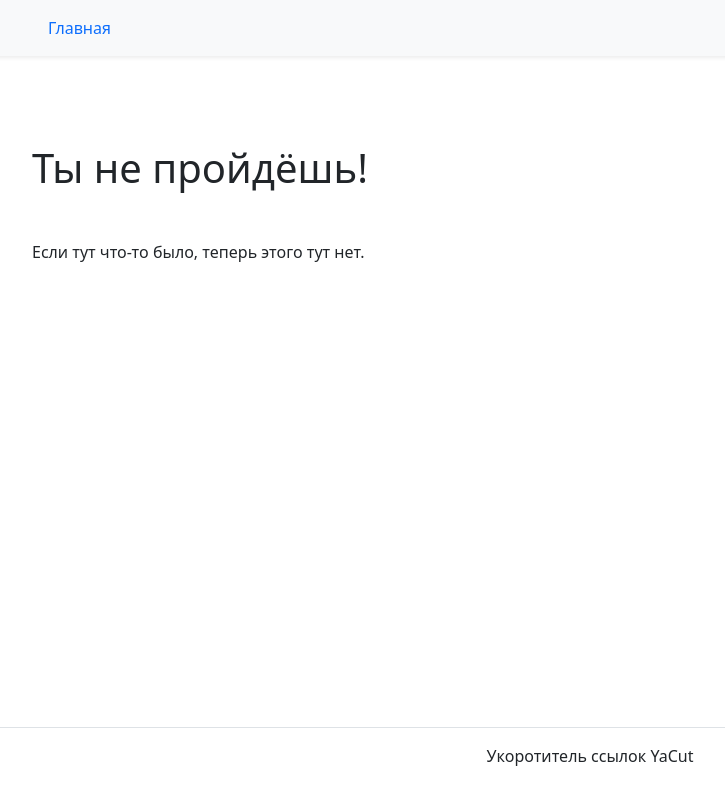
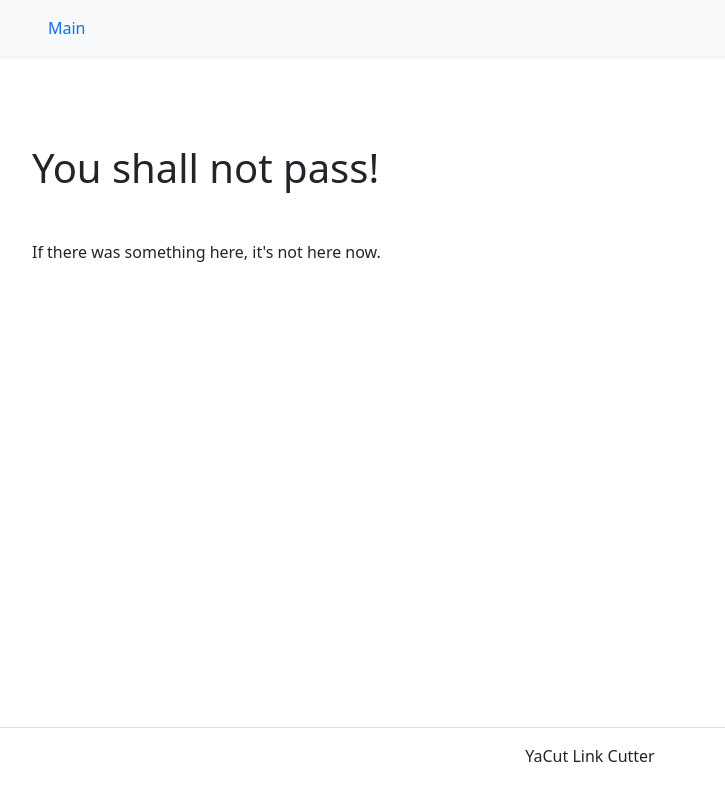
Before and after one commit to Zorik28/yacut, a Flask app: template yacut/templates/404.html in a window 1280 px wide. Shown: the whole page, without its empty margins (50-775 px from the left). Run offline with Flask 2, Linux system fonts and the light colour scheme; the template is opened without the code that fills it, so the values that code supplies are empty; some libraries are stand-ins or nearby versions.

Commit message:
translate in English

```diff
--- a/yacut/templates/404.html
+++ b/yacut/templates/404.html
@@ -1,12 +1,12 @@
 {% extends 'base.html' %}
-{% block title %}Page not found{% endblock title %}
+{% block title %}404 - Page not found{% endblock title %}
 {% block content %}
 <main>
     <section class="container my-5">
       <div class="row">
         <div class="col-12 col-lg-7 my-5">
-          <h1 class="mb-5">Ты не пройдёшь!</h1>
-          <p>Если тут что-то было, теперь этого тут нет.</p>
+          <h1 class="mb-5">You shall not pass!</h1>
+          <p>If there was something here, it's not here now.</p>
         </div>
       </div>
     </section>
--- a/yacut/templates/base.html
+++ b/yacut/templates/base.html
@@ -8,7 +8,7 @@
     <link rel="icon" type="image/png" sizes="32x32" href="{{ url_for('static', filename='img/fav/favicon-32x32.png') }}">
     <link rel="icon" type="image/png" sizes="16x16" href="{{ url_for('static', filename='img/fav/favicon-16x16.png') }}">
     <link rel="stylesheet" href="{{ url_for('static', filename='css/bootstrap.min.css') }}">
-    <title>{% block title %}YaCut - укоротитель ссылок{% endblock title %}</title>
+    <title>{% block title %}YaCut - link cutter{% endblock title %}</title>
   </head>
 
   <body>
--- a/yacut/templates/footer.html
+++ b/yacut/templates/footer.html
@@ -1,3 +1,3 @@
 <footer class="fixed-bottom border-top text-center py-3">
-    <p>Укоротитель ссылок YaCut</p>
+    <p>YaCut Link Cutter</p>
 </footer>
--- a/yacut/templates/header.html
+++ b/yacut/templates/header.html
@@ -9,7 +9,7 @@
         <ul class="nav nav-pills">
             <li class="nav-item">
             <a class="nav-link" href="{{ url_for('index_view') }}">
-                Главная
+                Main
             </a>
             </li>
         </ul>
--- a/yacut/templates/index.html
+++ b/yacut/templates/index.html
@@ -4,7 +4,7 @@
   <section class="container my-5 px-4">
     <h1 class="text-center"><span style="color:red">Ya</span>Cut</h1>
     <p class="text-center my-4">
-      Создайте короткую ссылку автоматически или предложите свой вариант
+      Create a short link automatically or suggest your own
     </p>
 
     <div class="container">
```
Also changed, not shown: yacut/templates/500.html (+5 -5 lines).
